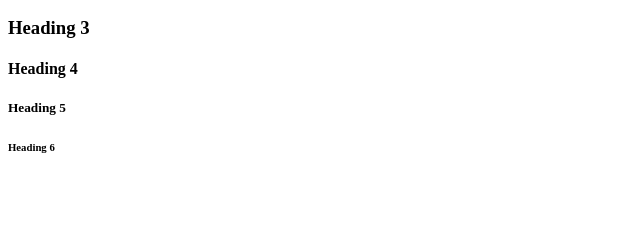
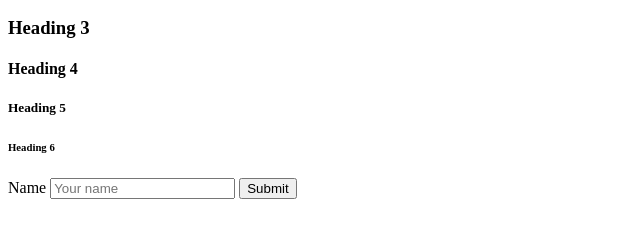
Before and after one commit to bluewindlab/js-app, a plain HTML site: page index.html in a window 1280 px wide. Shown: the part 110-348 px from the top of the page, without its empty margins (0-640 px from the left). Drawn offline with Linux system fonts and the light colour scheme.

Commit message:
Added a form element.

```diff
--- a/index.html
+++ b/index.html
@@ -14,6 +14,12 @@
     <h5>Heading 5</h5>
     <h6>Heading 6</h6>
 
+    <form method="post">
+        <label for="name">Name</label>
+        <input type="text" id="name" name="name" value="" placeholder="Your name" />
+        <button name="submit" id="submit">Submit</button>
+    </form>
+
 
 </body>
 </html>
```
